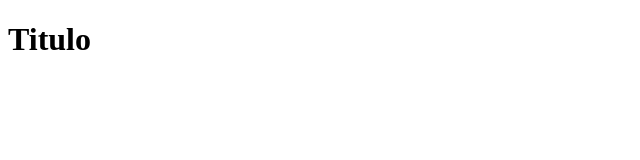
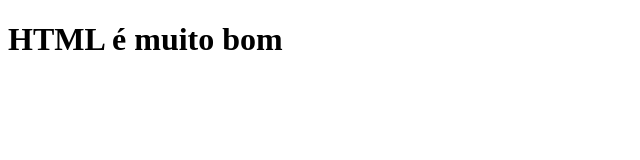
Before and after one commit to valdineipigajunior/git-examples, a plain HTML site: page index.html in a window 1280 px wide. Shown: the whole page, without its empty margins (0-640 px from the left). Drawn offline with Linux system fonts and the light colour scheme.

Commit message:
Alteração dentro da tag h1

```diff
--- a/index.html
+++ b/index.html
@@ -6,6 +6,6 @@
     <title>Projeto Git</title>
 </head>
 <body>
-    <h1>Titulo</h1>
+    <h1>HTML é muito bom</h1>
 </body>
 </html>
```
